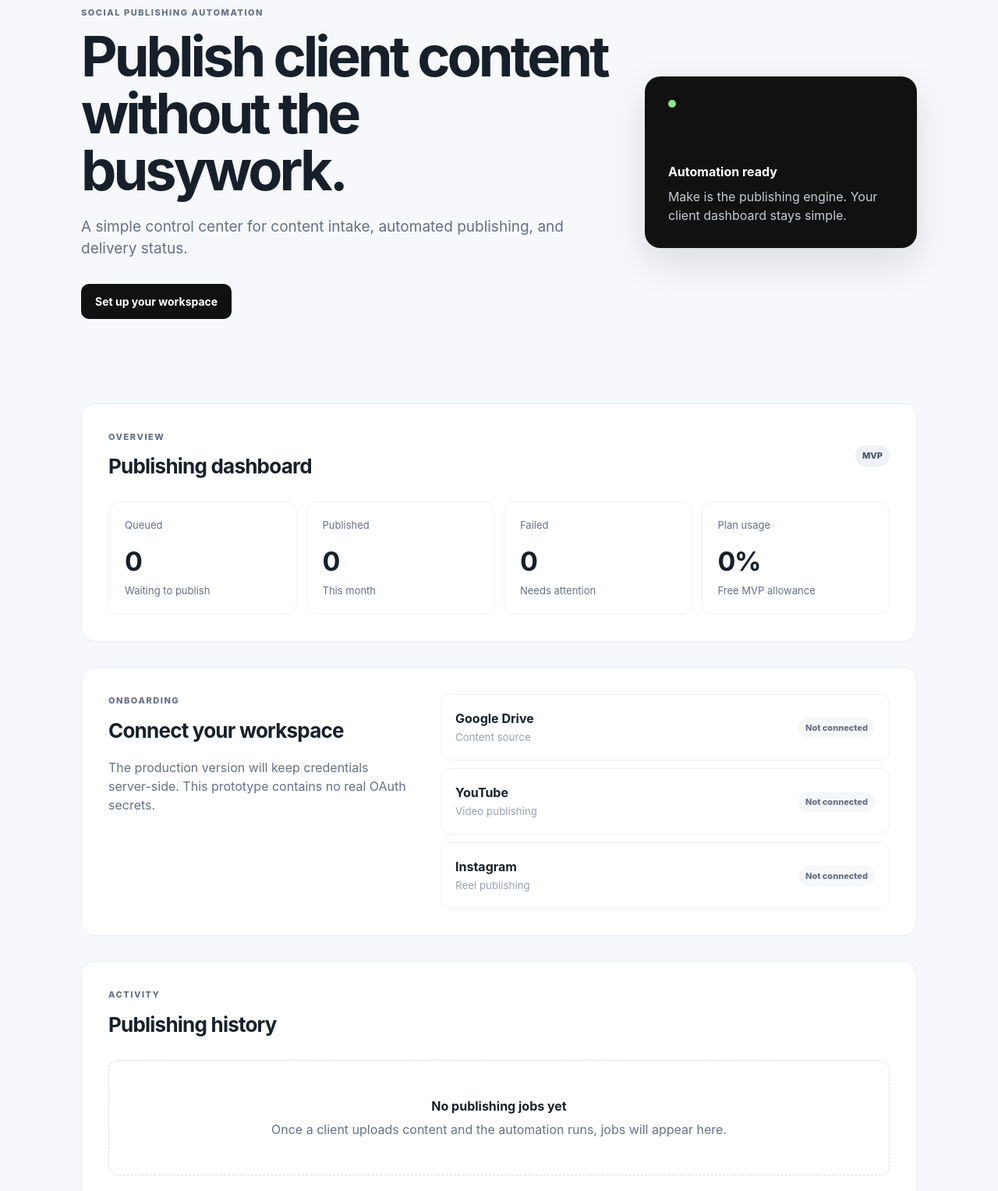
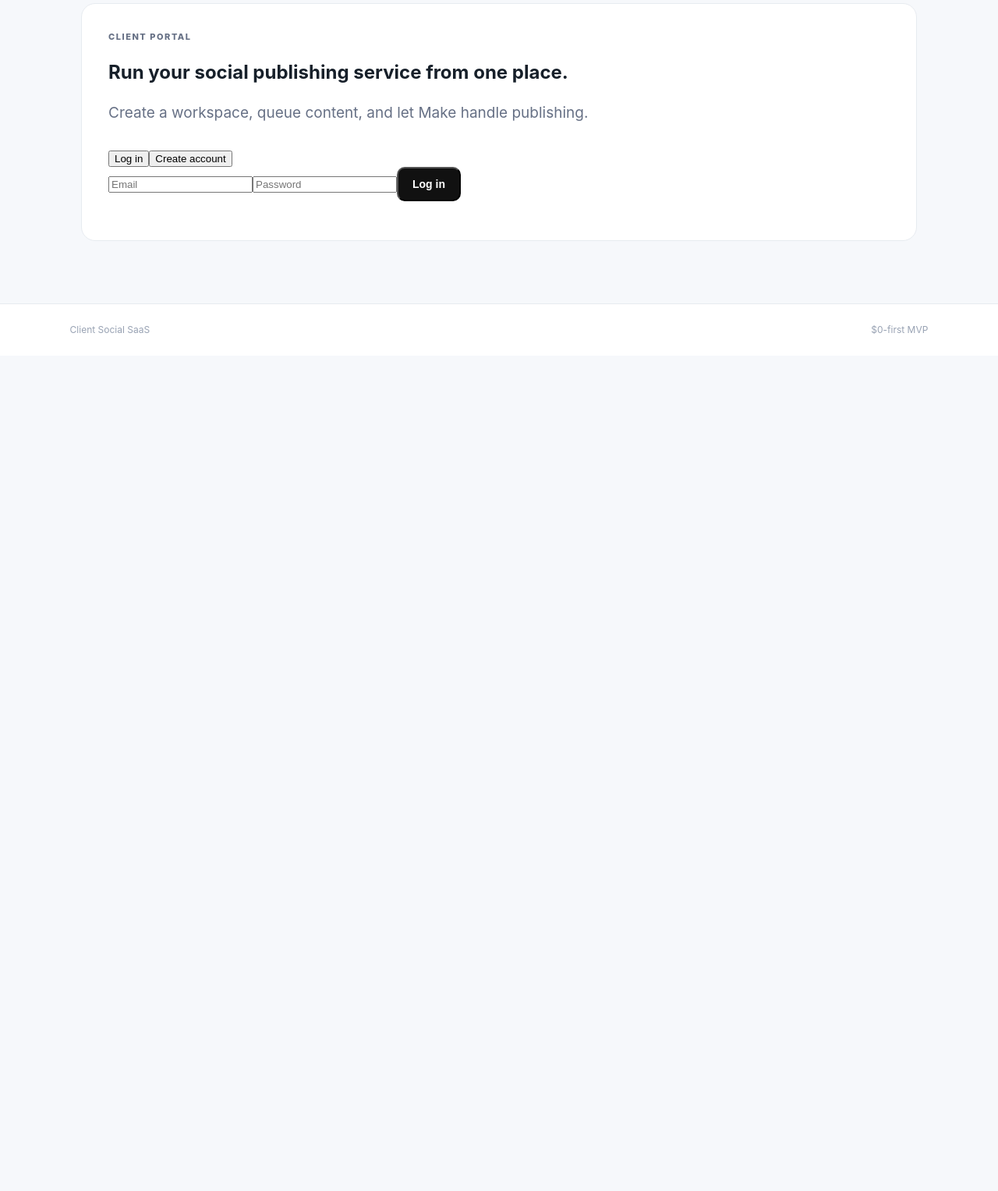
Before and after one commit to Arunlr/client-social-saas, a plain HTML site: page app/index.html in a window 1280 px wide. Shown: the part 160-1687 px from the top of the page at 78% size. After the commit the page ends 800 px from the top, so only its background shows below. Drawn offline with Linux system fonts and the light colour scheme.

Commit message:
feat: turn dashboard into authenticated client portal

```diff
--- a/app/index.html
+++ b/app/index.html
@@ -3,67 +3,30 @@
 <head>
   <meta charset="UTF-8" />
   <meta name="viewport" content="width=device-width, initial-scale=1.0" />
-  <meta name="description" content="Client Social SaaS — simple social publishing automation for agencies and creators." />
+  <meta name="description" content="Client Social — social publishing automation for agencies and creators." />
   <title>Client Social SaaS</title>
   <link rel="stylesheet" href="./styles.css" />
 </head>
 <body>
-  <header class="topbar">
-    <a class="brand" href="#">Client Social</a>
-    <nav>
-      <a href="#dashboard">Dashboard</a>
-      <a href="#setup">Setup</a>
-      <a href="#history">History</a>
-    </nav>
-  </header>
-
+  <header class="topbar"><a class="brand" href="#">Client Social</a><nav><a href="#dashboard">Dashboard</a><a href="#setup">Setup</a><a href="#history">History</a></nav><button id="logout" class="text-button" hidden>Log out</button></header>
   <main class="shell">
-    <section class="hero">
-      <div>
-        <p class="eyebrow">SOCIAL PUBLISHING AUTOMATION</p>
-        <h1>Publish client content without the busywork.</h1>
-        <p class="hero-copy">A simple control center for content intake, automated publishing, and delivery status.</p>
-        <a class="button primary" href="#setup">Set up your workspace</a>
-      </div>
-      <div class="hero-card">
-        <span class="status-dot"></span>
-        <strong>Automation ready</strong>
-        <p>Make is the publishing engine. Your client dashboard stays simple.</p>
+    <section id="auth" class="auth section">
+      <div><p class="eyebrow">CLIENT PORTAL</p><h1>Run your social publishing service from one place.</h1><p class="hero-copy">Create a workspace, queue content, and let Make handle publishing.</p></div>
+      <div class="auth-card"><div class="tabs"><button id="login-tab" class="tab active">Log in</button><button id="signup-tab" class="tab">Create account</button></div>
+        <form id="login-form"><input name="email" type="email" placeholder="Email" required><input name="password" type="password" placeholder="Password" required><button class="button primary" type="submit">Log in</button></form>
+        <form id="signup-form" hidden><input name="email" type="email" placeholder="Email" required><input name="password" type="password" minlength="8" placeholder="Password (8+ characters)" required><input name="display_name" placeholder="Your name"><input name="client_name" placeholder="Workspace name"><button class="button primary" type="submit">Create workspace</button></form>
+        <p id="auth-message" class="muted"></p>
       </div>
     </section>
 
-    <section id="dashboard" class="section">
-      <div class="section-heading">
-        <div><p class="eyebrow">OVERVIEW</p><h2>Publishing dashboard</h2></div>
-        <span class="pill">MVP</span>
-      </div>
-      <div class="stats">
-        <article><span>Queued</span><strong>0</strong><small>Waiting to publish</small></article>
-        <article><span>Published</span><strong>0</strong><small>This month</small></article>
-        <article><span>Failed</span><strong>0</strong><small>Needs attention</small></article>
-        <article><span>Plan usage</span><strong>0%</strong><small>Free MVP allowance</small></article>
-      </div>
-    </section>
-
-    <section id="setup" class="section setup-grid">
-      <div>
-        <p class="eyebrow">ONBOARDING</p>
-        <h2>Connect your workspace</h2>
-        <p class="muted">The production version will keep credentials server-side. This prototype contains no real OAuth secrets.</p>
-      </div>
-      <div class="connections">
-        <div class="connection"><div><strong>Google Drive</strong><small>Content source</small></div><span class="pill pending">Not connected</span></div>
-        <div class="connection"><div><strong>YouTube</strong><small>Video publishing</small></div><span class="pill pending">Not connected</span></div>
-        <div class="connection"><div><strong>Instagram</strong><small>Reel publishing</small></div><span class="pill pending">Not connected</span></div>
-      </div>
-    </section>
-
-    <section id="history" class="section">
-      <div class="section-heading"><div><p class="eyebrow">ACTIVITY</p><h2>Publishing history</h2></div></div>
-      <div class="empty"><strong>No publishing jobs yet</strong><p>Once a client uploads content and the automation runs, jobs will appear here.</p></div>
-    </section>
+    <div id="portal" hidden>
+      <section id="dashboard" class="section"><div class="section-heading"><div><p class="eyebrow">OVERVIEW</p><h2>Publishing dashboard</h2></div><span class="pill">FREE MVP</span></div><div class="stats"><article><span>Queued</span><strong id="queued-count">0</strong><small>Waiting to publish</small></article><article><span>Published</span><strong id="published-count">0</strong><small>Current workspace</small></article><article><span>Failed</span><strong id="failed-count">0</strong><small>Needs attention</small></article><article><span>Plan</span><strong>Free</strong><small>10 jobs / month</small></article></div></section>
+      <section id="setup" class="section setup-grid"><div><p class="eyebrow">WORKSPACE</p><h2>Connected services</h2><p class="muted">Credentials stay server-side. Connection OAuth will be enabled in the next integration stage.</p></div><div class="connections"><div class="connection" data-provider="youtube"><div><strong>YouTube</strong><small>Video publishing</small></div><span class="pill">Not connected</span></div><div class="connection" data-provider="instagram"><div><strong>Instagram</strong><small>Reel publishing</small></div><span class="pill">Not connected</span></div></div></section>
+      <section class="section"><div class="section-heading"><div><p class="eyebrow">PUBLISH</p><h2>Queue content</h2></div></div><form id="job-form" class="job-form"><input name="source_file_url" type="url" placeholder="Media URL (e.g. Drive file URL)" required><input name="title" placeholder="Post title"><textarea name="description" placeholder="Description / caption"></textarea><div class="checks"><label><input name="youtube" type="checkbox" checked> YouTube</label><label><input name="instagram" type="checkbox" checked> Instagram</label></div><button class="button primary" type="submit">Queue publishing job</button><p id="job-message" class="muted"></p></form></section>
+      <section id="history" class="section"><div class="section-heading"><div><p class="eyebrow">ACTIVITY</p><h2>Publishing history</h2></div></div><div id="job-list"><div class="empty"><strong>No publishing jobs yet</strong><p>Your queued jobs will appear here.</p></div></div></section>
+    </div>
   </main>
-
-  <footer><span>Client Social SaaS</span><span>Built for a $0-first MVP</span></footer>
+  <footer><span>Client Social SaaS</span><span>$0-first MVP</span></footer>
+  <script src="./app.js"></script>
 </body>
 </html>
```
